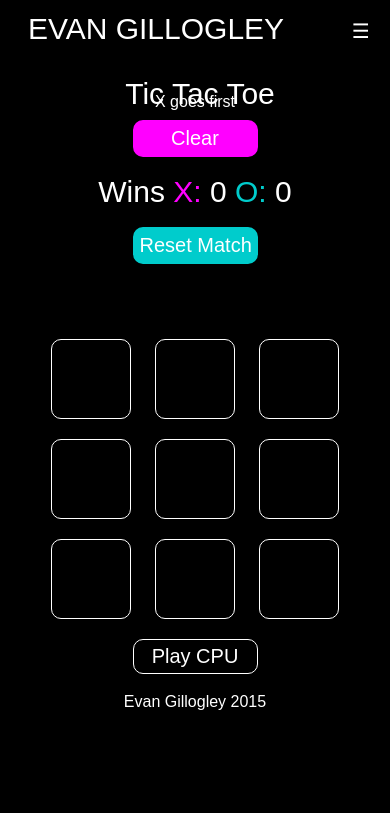
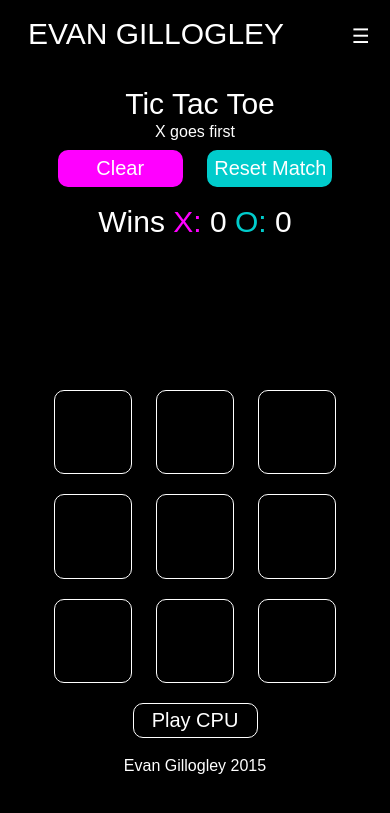
Before and after one commit to evanjmg/week2-GA, a PHP site: page /tictactoe/index.html in a window 390 px wide. Shown: the top 813 px of the page. Run offline with PHP 8.4, Linux system fonts and the light colour scheme.

Commit message:
fixed alignment of tictactoe

```diff
--- a/tictactoe/index.html
+++ b/tictactoe/index.html
@@ -27,16 +27,19 @@
 			<h1> Tic Tac Toe</h1>
 			<h2 id="display">X goes first</h2>
 			<input type="text" id="clear" class="header-button" value="Clear" readonly>
+			<input type="text" id="reset" class="header-button" value="Reset Match" readonly>
 			<div id="win-counter">
 			<h3>Wins
 			 <span id="x">X:</span>
 			 		<span id="X-wins">0</span>
 			 <span id="O"> O:</span>
 			 		<span id="O-wins">0</span></h3>
+
 			 	</div>
-			<input type="text" id="reset" class="header-button" value="Reset Match" readonly>
+
 
 		</header>
+		<br/>
 		<div id="content-wrapper">
 			<ul>
 				<input type="button" class="buttons magenta blue" id="1">
--- a/tictactoe/style.css
+++ b/tictactoe/style.css
@@ -14,7 +14,6 @@ div h1 {
 	margin-top:20px;
 	color: white;
 	text-align: center;
-	display:block;
 	background-color: rgba(0,0,0,0.9);
 }
 div header {
@@ -37,7 +36,7 @@ input.header-button {
 	border-radius: 10px;
 	border:0;
 	color:white;
-	margin:0%;
+	margin:0;
 	margin-bottom:10px;
 	text-align: center;
 	padding:5px;
@@ -54,9 +53,11 @@ input[value = "Clear"]:hover {
 input[value = "Reset Match"] {
 	background-color:#00CCCC;
 	border:2px solid #00CCCC;
+
 }
 input[value = "Reset Match"]:hover {
 	border:2px solid white;
+
 }
 div#content-wrapper {
 	clear:both;
@@ -160,8 +161,9 @@ input[value = "IT'S ON BABY."] {
 }
 @media only screen and (max-width: 640px) {
 	input.buttons {
-		width:80px;
-		height:80px;
+		width:20%;
+		height:10%;
+		font-size:2em;
 	}
 	div h1 {
 		display: block;
@@ -172,6 +174,10 @@ input[value = "IT'S ON BABY."] {
 	}
 	h2{
 		display:block;
+	}
+	header {
+		padding: 5px 0;
+		height:6%;
 	}
 	div h2 {
 		display:block;
@@ -187,5 +193,9 @@ input[value = "IT'S ON BABY."] {
 	div.container header {
 		height: 30%;
 	}
+	div.content-wrapper {
+		margin-top:40px;
+		display:block;
+	}
 	}
 @import url('../nav.css');
```
